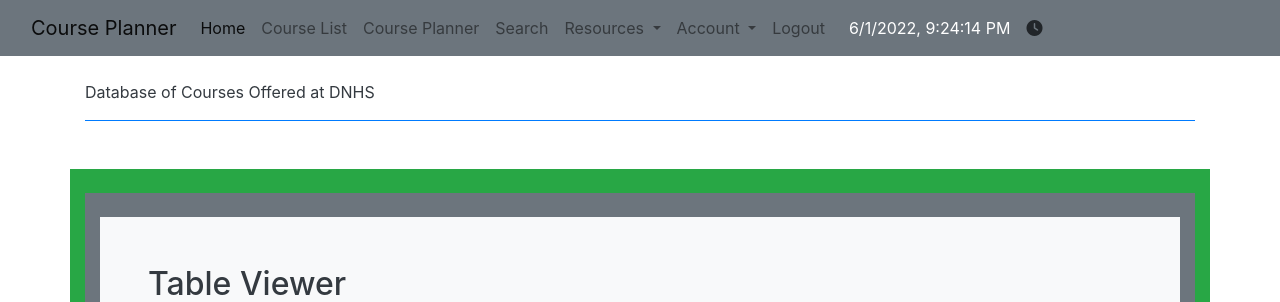
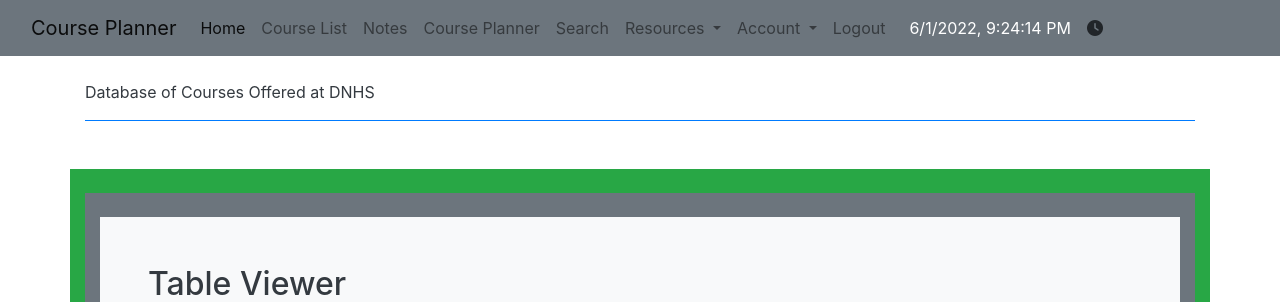
Before and after one commit to parkjessie/LAJ, a Flask app: page /crud/ in a window 1280 px wide. Shown: the top 302 px of the page. Run offline with Flask 2, Linux system fonts and the light colour scheme; data comes from the database, SQL or seed files in the repository; some libraries are stand-ins or nearby versions.

Commit message:
Updated navbar

```diff
--- a/templates/layouts/navbar.html
+++ b/templates/layouts/navbar.html
@@ -20,6 +20,7 @@
                     </li>
 
                     <a class="nav-link" href={{ url_for('crud.crud') }}>Course List <span class="sr-only"></span></a>
+                    <a class="nav-link" href={{ url_for('notes.notes') }}>Notes <span class="sr-only"></span></a>
                     <a class="nav-link" href={{ url_for('crud.fouryearplanner') }}>Course Planner<span class="sr-only"></span></a>
                     <a class="nav-link" href={{ url_for('crud.search') }}>Search <span class="sr-only"></span></a>
 
```
